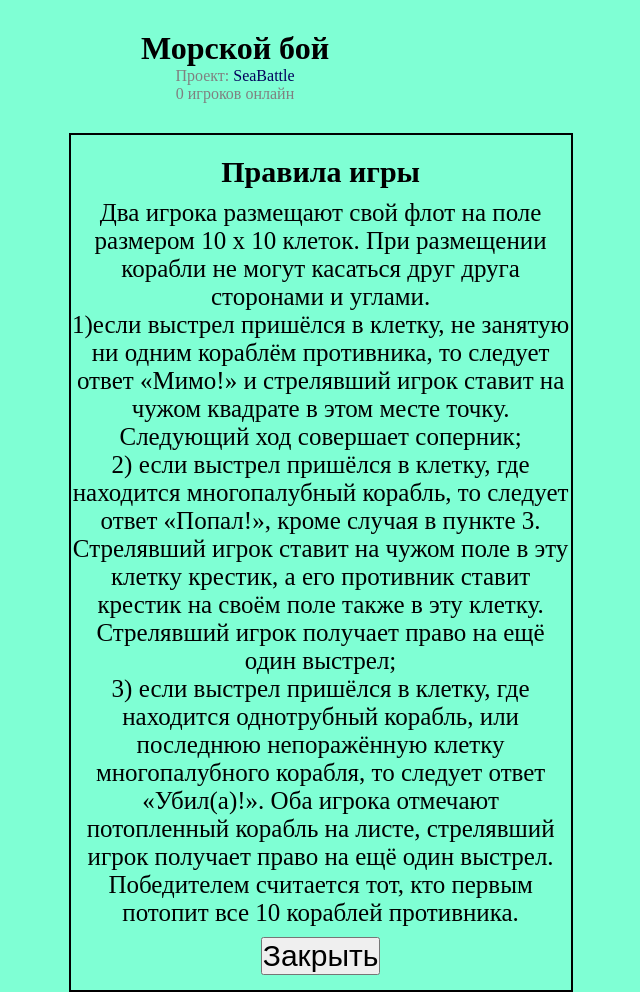
After one commit to kirom163/SeaBattle, a Node server app: page /help in a window 1280 px wide. The commit adds this page. Shown: the whole page, without its empty margins (405-1045 px from the left). Run offline with Node 20, Linux system fonts and the light colour scheme.

Commit message:
helping_and_syst

```diff
--- a/back/index.js
+++ b/back/index.js
@@ -172,27 +172,28 @@ isRas=true;
         })
 
     }})
+
+    app.get('/help',jsonParser,function(request,response){
+
+        response.render('help.hbs',{userName:userName,isLogging:isLogging});
+    })
+    app.get('/syst',jsonParser,function(request,response){
+
+        response.render('syst.hbs',{userName:userName,isLogging:isLogging});
+    })
+
+
     app.get("/loados_x", jsonParser, function (request, response) {
         checkConnect();
         let fg=isRas;
         if(correctConnection&&isLogging&&isRas){
-
-
-
                 console.log('try to rast');
                 response.json({isRas:fg,login:rasst.login,time:rasst.time,ships:rasst.ships,shots:rasst.shots});
                 isRas=false;
             }else{
                 response.json({isRas:false});
-            }
-        }
-            )
-
-
-
-
+}})
 app.post("/save_battle", jsonParser, function (request, response) {
-
     let rang_ai=JSON.stringify(request.body.rang_ai);
     let ships_ai=JSON.stringify(request.body.ships_ai);
     let shots_ai=JSON.stringify(request.body.shots_ai);
--- a/front/src/auth.css
+++ b/front/src/auth.css
@@ -7,7 +7,7 @@
     left:37%;
 
     width: 500px ;
-    height: 367px;
+    min-height: 367px;
     border: 2px solid black;
 }
 .logger input{
@@ -25,6 +25,7 @@
     position: relative;
     offset: 0px ;
     font-size: 30px;
+    margin-bottom:15px;
 }
 .logger h3{
     font-size: 30px;
--- a/front/src/dropaction.js
+++ b/front/src/dropaction.js
@@ -3,6 +3,9 @@ function dropDifficulty() {
   }
   function dropPlacement() {
     document.getElementById("DropdownPlacement").classList.toggle("show");
+  }
+  function dropPlacementX() {
+    document.getElementById("DropdownHelp").classList.toggle("show");
   }
   // Закрытие выпадающего списка по нажатию вне кнопки
   window.onclick = function(event) {
--- a/front/src/style.css
+++ b/front/src/style.css
@@ -135,7 +135,11 @@ body {
 	flex-direction: column;
 	justify-content: space-between;
 }
+.saver1{
+	overflow-y: scroll;
+}
 .saver{
+	overflow-y: scroll;
 	display: block;
 	width: 600px;
 	height: 500px;
@@ -212,6 +216,26 @@ body {
 	background-color: #4CAF50;
     color: white;
 }
+.app-action2 {
+	width: 210px;
+	padding: 10px;
+	color: black;
+    border: 2px solid #4CAF50;
+	border-radius: 4px;
+}
+
+.app-action2:hover {
+	background-color: #4CAF50;
+    color: white;
+}
+
+
+#DropdownHelp{
+	top:555px;
+}
+.selec:hover{
+	background-color: #ddd;
+}
 
 .shot {
 	width: 32px;
--- /dev/null
+++ b/views/help.hbs
@@ -0,0 +1,48 @@
+<!DOCTYPE html>
+<html lang="en">
+	<head>
+		<meta charset="UTF-8" />
+		<meta name="viewport" content="width=device-width, initial-scale=1.0" />
+		<title>Sea Battle</title>
+		<link rel="stylesheet" href="src/style.css" />
+		<link rel="stylesheet" href="src/drop.css"/>
+		<link rel="stylesheet" href="src/auth.css"/>
+	</head>
+    <body>
+		<div class="app">
+			<div class="app-header">
+				<h1 class="app-title">Морской бой</h1>
+				<span class="app-subtitle"
+					>Проект:
+					<a href="https://github.com/kirom163/SeaBattle" class="app-link" target="_blank">SeaBattle</a></span>
+				<p class="app-subtitle"><span data-playerCount>0</span> игроков онлайн</p>
+			 {{#if isLogging}}
+					<p class="app-subtitle">Вы вошли как: <mark><b>{{userName}}</b></mark></p>{{/if}}
+			</div>
+		</div>
+
+		<div class="logger" >
+			<div class="auth" >
+				<h3 class="tit-syst">Правила игры</h3>
+                <p class="tit-syst">Два игрока размещают свой флот на поле размером 10 х 10 клеток.
+                    При размещении корабли не могут касаться друг друга сторонами и углами.<br>
+                    1)если выстрел пришёлся в клетку, не занятую ни одним кораблём противника,
+                    то следует ответ «Мимо!» и стрелявший игрок ставит на чужом квадрате в этом месте точку.
+                     Следующий ход совершает соперник;<br>
+                     2)	если выстрел пришёлся в клетку, где находится многопалубный корабль, то следует
+                      ответ «Попал!», кроме случая в пункте 3. Стрелявший игрок ставит на чужом поле в
+                       эту клетку крестик, а его противник ставит крестик на своём поле также в эту
+                        клетку. Стрелявший игрок получает право на ещё один выстрел;<br>
+                        3)	если выстрел пришёлся в клетку, где находится однотрубный корабль,
+                         или последнюю непоражённую клетку многопалубного корабля, то следует
+                         ответ «Убил(а)!». Оба игрока отмечают потопленный корабль на листе,
+                          стрелявший игрок получает право на ещё один выстрел.
+                          <br>
+                          Победителем считается тот, кто первым потопит все 10 кораблей противника.
+                </p>
+				<button type="submit" id="cancel-to-index">Закрыть</button>
+			</div>
+		<script type="module" src="src/fromAuthorize.js"></script>
+
+		</body>
+		</html>
```
Also changed, not shown: front/src/scenes/PreparationScene.js (+6 -2 lines), views/index.hbs (+10 -2 lines), views/syst.hbs (added, +44 -0 lines).
